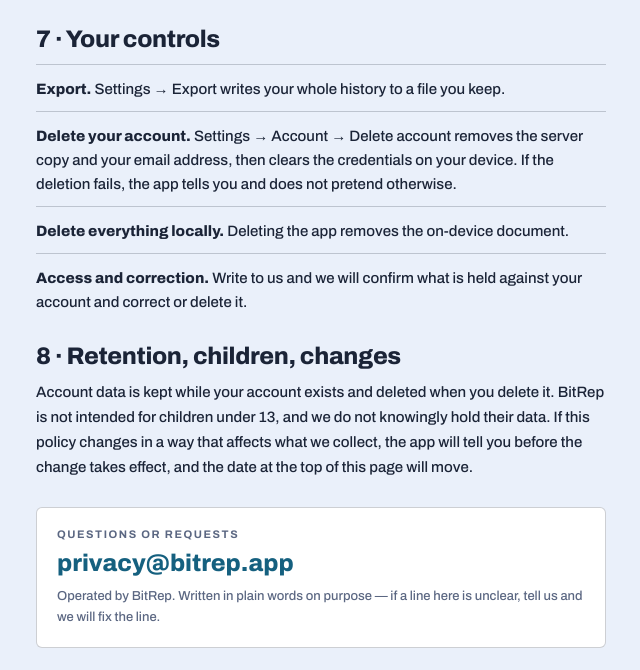
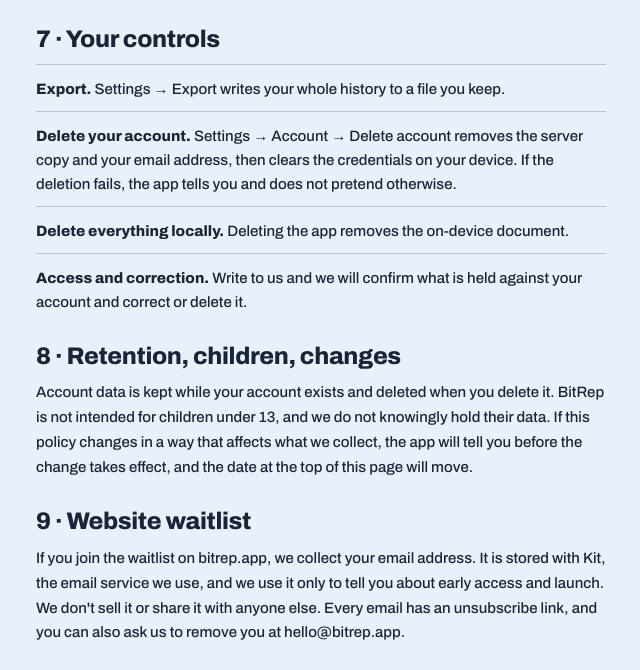
Before and after one commit to ethanatbitrep/bitrep.app, a plain HTML site: page privacy.html in a window 1280 px wide. Shown: the part 2071-2741 px from the top of the page, without its empty margins (14-654 px from the left). Drawn offline with Linux system fonts and the light colour scheme; files that its build step writes are made by us from their sources.

Commit message:
Privacy: add the website waitlist section, effective 1 October 2026
Co-Authored-By: Claude Opus 5.5 <noreply@anthropic.com>

```diff
--- a/privacy.html
+++ b/privacy.html
@@ -61,7 +61,7 @@
     <h1 style="margin: 0; font-size: clamp(28px, 4.4vw, 44px); line-height: 1.1; color: #ffffff">Privacy<br>policy</h1>
     <p style="margin: 0; font: 500 17px/1.55 Archivo, sans-serif; color: #dbe6f2; max-width: 58ch; text-wrap: pretty">BitRep is a training log. It works on your device, and it is built so that the least possible amount of your training ever leaves it. This page says exactly what is stored, what is sent, and how to get rid of it.</p>
     <div style="display: flex; flex-wrap: wrap; gap: 8px; margin-top: 4px">
-      <span style="border: 1.5px solid #34425f; border-radius: 6px; background: #161d29; padding: 7px 11px; font: 700 11px Archivo, sans-serif; letter-spacing: .1em; text-transform: uppercase; color: #e8edf5">Effective 14 September 2026</span>
+      <span style="border: 1.5px solid #34425f; border-radius: 6px; background: #161d29; padding: 7px 11px; font: 700 11px Archivo, sans-serif; letter-spacing: .1em; text-transform: uppercase; color: #e8edf5">Effective 1 October 2026</span>
       <span style="border-radius: 6px; background: #e4f6e8; padding: 7px 11px; font: 700 11px Archivo, sans-serif; letter-spacing: .1em; text-transform: uppercase; color: #14612a">No ad SDKs · no tracking</span>
     </div>
   </section>
@@ -140,6 +140,11 @@
       <p style="margin: 0; font: 500 15px/1.65 Archivo, sans-serif; color: #1b2437; text-wrap: pretty">Account data is kept while your account exists and deleted when you delete it. BitRep is not intended for children under 13, and we do not knowingly hold their data. If this policy changes in a way that affects what we collect, the app will tell you before the change takes effect, and the date at the top of this page will move.</p>
     </div>
 
+    <div style="display: flex; flex-direction: column; gap: 10px">
+      <h2 style="margin: 0; font-size: clamp(20px, 2.4vw, 24px); line-height: 1.2; color: #1b2437">9 · Website waitlist</h2>
+      <p style="margin: 0; font: 500 15px/1.65 Archivo, sans-serif; color: #1b2437; text-wrap: pretty">If you join the waitlist on bitrep.app, we collect your email address. It is stored with Kit, the email service we use, and we use it only to tell you about early access and launch. We don't sell it or share it with anyone else. Every email has an unsubscribe link, and you can also ask us to remove you at hello@bitrep.app.</p>
+    </div>
+
     <div style="border: 1.5px solid rgba(27,36,55,.22); border-radius: 6px; background: #ffffff; padding: 20px; display: flex; flex-direction: column; gap: 10px">
       <span style="font: 700 11px Archivo, sans-serif; letter-spacing: .14em; text-transform: uppercase; color: #5b6782">Questions or requests</span>
       <a href="mailto:privacy@bitrep.app" style="font: 800 24px Archivo, sans-serif; color: #15607f; text-decoration: none" class="st3">privacy@bitrep.app</a>
```
